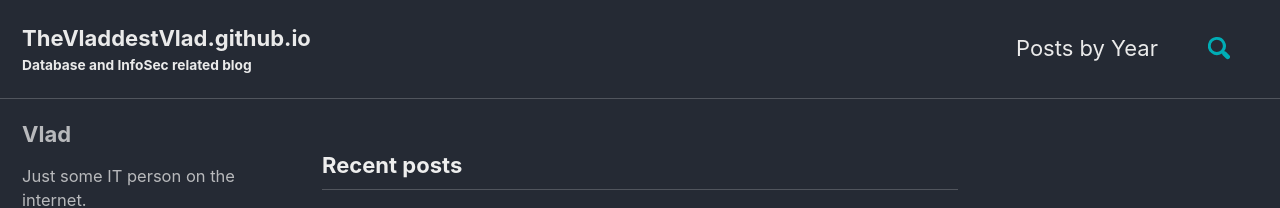
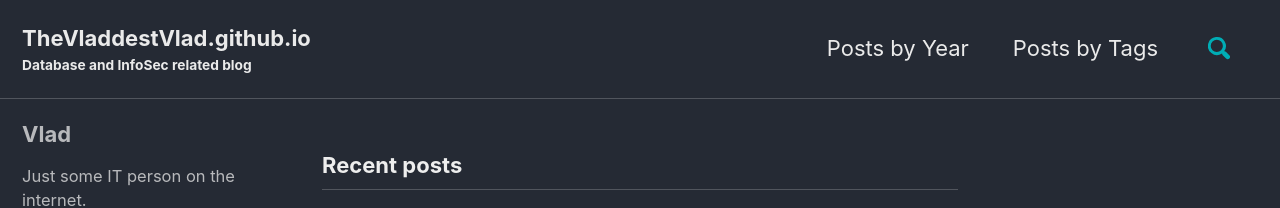
Before and after one commit to TheVladdestVlad/TheVladdestVlad.github.io, a Jekyll site: the page built from index.html, in a window 1280 px wide and 900 px high. Shown: the top 208 px of the window. Built offline with Jekyll 4.4.1, drawn with Linux system fonts in a browser that asks for light colours; cached includes are drawn as plain includes; nearby versions of some CDN libraries.

Commit message:
Update navigation.yml

```diff
--- a/_data/navigation.yml
+++ b/_data/navigation.yml
@@ -6,7 +6,7 @@ main:
   #   url: https://mmistakes.github.io/minimal-mistakes/about/
    - title: "Posts by Year"
      url: /year-archive/
-  #  - title: "Sample Collections"
-  #    url: /collection-archive/
+   - title: "Posts by Tags"
+     url: /tag-archive/
   # - title: "Sitemap"
   #   url: /sitemap/
```
